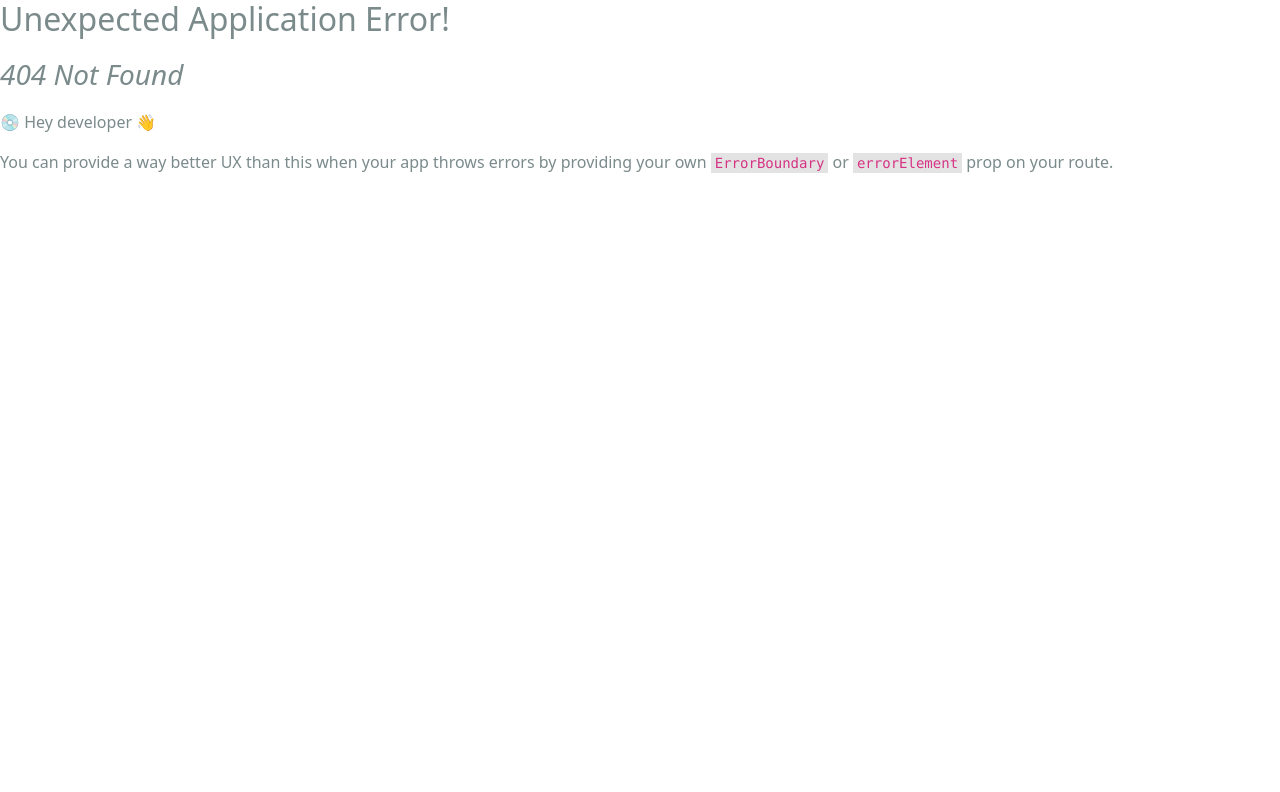
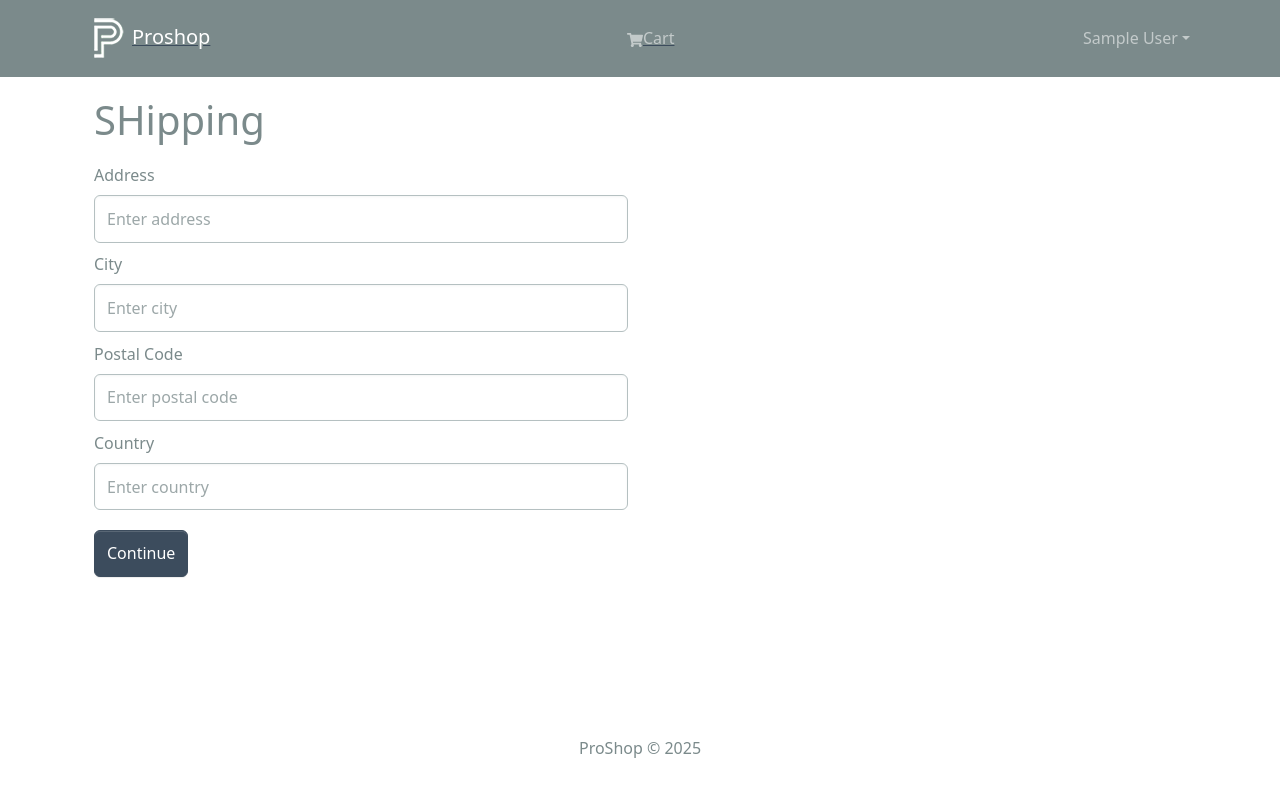
Before and after one commit to nehagode23/proshop, a React (Create React App) app in the folder frontend/: page /shipping in a window 1280 px wide. Before the commit this address had no page. Shown: the top 792 px of the page. Built offline with nearby package versions, Linux system fonts and the light colour scheme; sample sign-in values are in the browser's storage.

Commit message:
shipping address

```diff
--- /dev/null
+++ b/frontend/src/components/PrivateRoute.jsx
@@ -0,0 +1,10 @@
+import { Outlet, Navigate } from "react-router-dom";
+import React from 'react'
+import { useSelector } from "react-redux";
+
+const PrivateRoute = () => {
+    const {userInfo}=useSelector(state=>state.auth);
+  return userInfo? <Outlet/> : <Navigate to='/login' replace/>
+};
+
+export default PrivateRoute;
--- a/frontend/src/index.js
+++ b/frontend/src/index.js
@@ -18,6 +18,8 @@
 import store from './store';
 import LoginScreen from './screens/LoginScreen';
 import RegisterScreen from './screens/RegisterScreen';
+import ShippingScreen from './screens/ShippingScreen';
+import PrivateRoute from './components/PrivateRoute';
 
 const router=createBrowserRouter(
   createRoutesFromElements(
@@ -27,6 +29,10 @@
       <Route path='/cart' element={<CartScreen/>}/>
       <Route path='/login' element={<LoginScreen/>}/>
       <Route path='/register' element={<RegisterScreen/>}/>
+
+      <Route path='' element={<PrivateRoute/>}>
+        <Route path='/shipping' element={<ShippingScreen/>}/>
+      </Route>
     </Route>
   )
 )
--- /dev/null
+++ b/frontend/src/screens/ShippingScreen.jsx
@@ -0,0 +1,59 @@
+import React from 'react';
+import { useState,useEffect } from 'react';
+import {Form, Button} from 'react-bootstrap';
+import FormContainer from '../components/FormContainer';
+import { useDispatch, useSelector } from 'react-redux';
+import { useNavigate } from 'react-router-dom';
+import { saveShippingAddress } from '../slices/cartSlice';
+
+const ShippingScreen = () => {
+
+    const cart=useSelector((state)=>state.cart);
+    const {shippingAddress} =cart;
+
+    const [address,setAddress]=useState(shippingAddress?.address||'');
+    const [city,setCity]=useState(shippingAddress?.city||'');
+    const [postalCode,setPostalCode]=useState(shippingAddress?.postalCode||'');
+    const [country,setCountry]=useState(shippingAddress?.country||'');
+
+    const navigate=useNavigate();
+    const dispatch=useDispatch();
+
+
+    const submitHandler=(e)=>{
+        e.preventDefault();
+        dispatch(saveShippingAddress({address,city,postalCode,country}));
+        navigate('/payment');
+
+    }
+
+  return (
+    <FormContainer>
+        <h1>SHipping</h1>
+
+        <Form onSubmit={submitHandler}>
+            <Form.Group controlId='address' className='my-2'>
+                <Form.Label>Address</Form.Label>
+                <Form.Control type='text' placeholder='Enter address' value={address} onChange={(e)=>setAddress(e.target.value)}></Form.Control>
+            </Form.Group>
+            <Form.Group controlId='city' className='my-2'>
+                <Form.Label>City</Form.Label>
+                <Form.Control type='text' placeholder='Enter city' value={city} onChange={(e)=>setCity(e.target.value)}></Form.Control>
+            </Form.Group>
+            <Form.Group controlId='postalCode' className='my-2'>
+                <Form.Label>Postal Code</Form.Label>
+                <Form.Control type='text' placeholder='Enter postal code' value={postalCode} onChange={(e)=>setPostalCode(e.target.value)}></Form.Control>
+            </Form.Group>
+            <Form.Group controlId='country' className='my-2'>
+                <Form.Label>Country</Form.Label>
+                <Form.Control type='text' placeholder='Enter country' value={country} onChange={(e)=>setCountry(e.target.value)}></Form.Control>
+            </Form.Group>
+
+            <Button type='submit' variant='primary' className='my-2'>Continue</Button>
+
+        </Form>
+    </FormContainer>
+  )
+}
+
+export default ShippingScreen
--- a/frontend/src/slices/cartSlice.js
+++ b/frontend/src/slices/cartSlice.js
@@ -1,6 +1,6 @@
 import { createSlice } from "@reduxjs/toolkit";
 import { updateCart } from "../utils/cartUtils";
-const initialState = localStorage.getItem("cart")? JSON.parse(localStorage.getItem("cart")): {cartItems:[]};
+const initialState = localStorage.getItem("cart")? JSON.parse(localStorage.getItem("cart")): {cartItems:[], shippingAddress:{},paymentMethod:'PayPal'};
 
 
 const cartSlice=createSlice({
@@ -16,10 +16,14 @@
             state.cartItems=state.cartItems.filter((x)=>x._id!==action.payload);
             return updateCart(state);
 
+        },
+        saveShippingAddress:(state,action)=>{
+            state.shippingAddress=action.payload;
+            return updateCart(state);
         }
     },
 });
 
-export const {addToCart, removeFromCart}= cartSlice.actions;
+export const {addToCart, removeFromCart, saveShippingAddress}= cartSlice.actions;
 
 export default cartSlice.reducer;
```
